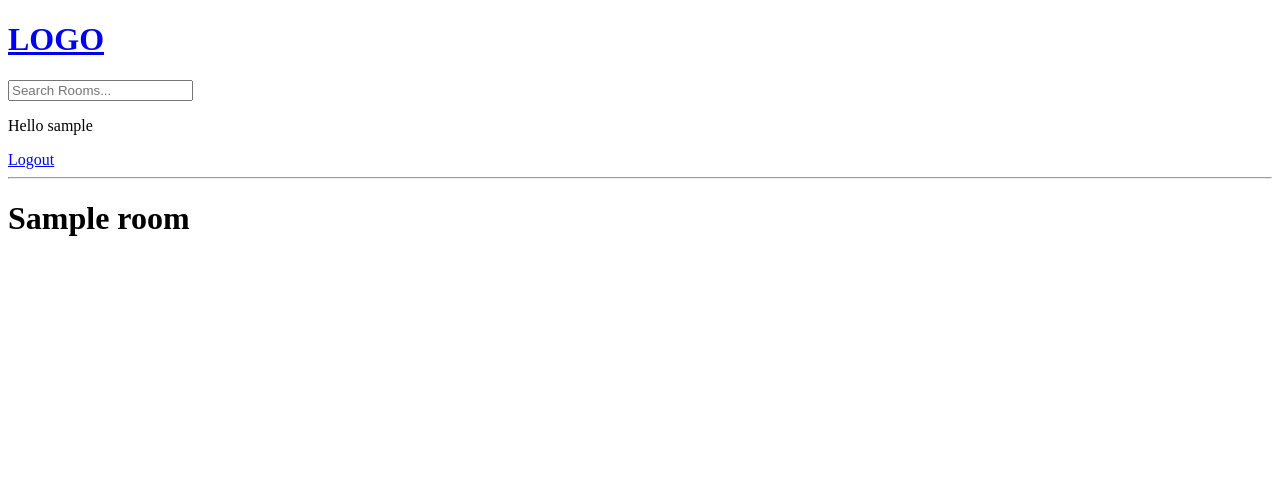
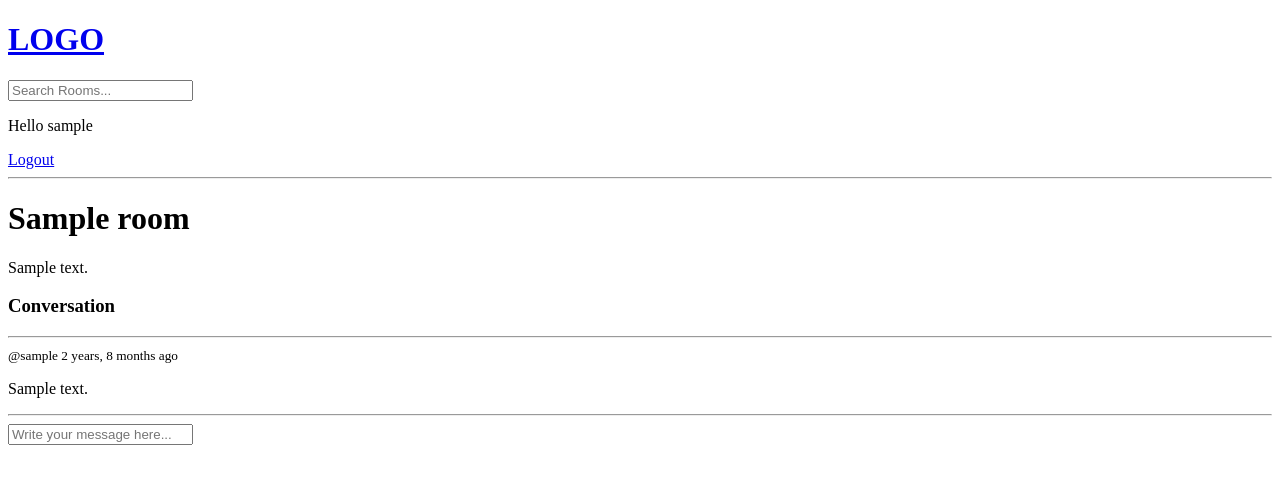
Before and after one commit to yijing-wu/Circle, a Django app: page /room/1/ in a window 1280 px wide. Shown: the top 484 px of the page. Run offline with Django 4.2, Linux system fonts and the light colour scheme; a user stored in the database is signed in; tables that the repository leaves empty hold one stand-in row (values such as "Sample post").

Commit message:
Show messages and create new message in room

```diff
--- a/base/templates/base/room.html
+++ b/base/templates/base/room.html
@@ -2,4 +2,28 @@
 <!-- set where to insert -->
 {% block content %}
 <h1>{{room.name}}</h1>
+<p>{{room.description}}</p>
+<div class="comment-wrapper">
+  <h3>Conversation</h3>
+  <hr />
+  {% for message in room_messages %}
+  <div>
+    <!-- timesince can get the time duration to now -->
+    <small>@{{message.user}} {{message.created|timesince}} ago </small>
+    <p>{{message.body}}</p>
+    <hr />
+  </div>
+  {% endfor %}
+</div>
+
+{% if request.user.is_authenticated %}
+<div class="comment-form">
+  <form method="POST" action="">
+    {% csrf_token %}
+    <input type="text" name="body" placeholder="Write your message here..." />
+  </form>
+</div>
+{% endif %}
+<!--  -->
+
 {% endblock %}
--- a/base/views.py
+++ b/base/views.py
@@ -7,7 +7,7 @@ from django.db.models import Q
 from django.contrib.auth.models import User
 from django.contrib.auth import authenticate, login, logout
 from django.contrib.auth.forms import UserCreationForm
-from .models import Room, Topic
+from .models import Room, Topic, Message
 
 from .forms import RoomForm
 
@@ -89,7 +89,17 @@ def home(request):
 
 def room(request, pk):
     room = Room.objects.get(id=pk)
-    context = {"room": room}
+    room_messages = room.message_set.all().order_by(
+        "-created"
+    )  # room.message_set.all() can give us the set of message related to the room
+
+    if request.method == "POST":
+        message = Message.objects.create(
+            user=request.user, room=room, body=request.POST.get("body")
+        )
+        return redirect("room", pk=room.id)
+
+    context = {"room": room, "room_messages": room_messages}
     return render(request, "base/room.html", context)
 
 
```
